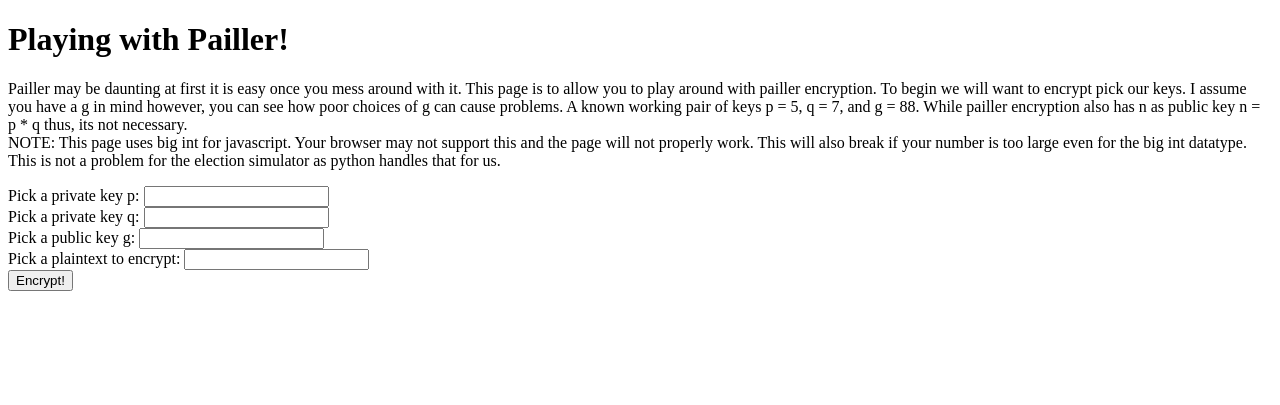
After one commit to MoonBasedKas/ElectionSimulator, a Flask app: page /examplePailler in a window 1280 px wide. The commit adds this page. Shown: the top 405 px of the page. Run offline with Flask 3, Linux system fonts and the light colour scheme; parts of the project's set-up code (start-up, migrations or seed data) failed here and were passed over.

Commit message:
Made live demo of pailler page

```diff
--- a/models/paillierObj.py
+++ b/models/paillierObj.py
@@ -74,7 +74,6 @@ class paillerObj:
     def L(self, mu):
         x = mu - 1
         x //= self.n
-
         return x
 
     """
--- /dev/null
+++ b/static/pailler.js
@@ -0,0 +1,116 @@
+let ct = BigInt(0)
+let g = BigInt(0)
+let p = BigInt(0)
+let q = BigInt(0)
+let n = BigInt(0)
+let lambda = BigInt(0)
+let mu = BigInt(0)
+
+function gcd(a, b) {
+    if (b == 0) {
+        return BigInt(a);
+    }
+    return gcd(b, BigInt(a) % BigInt(b));
+}
+
+function lcm(x, y) {
+    return BigInt(x * y) / gcd(x, y)
+}
+
+function loudEncrypt() {
+    // Set up program.
+    let explaition = document.getElementById("firstValue")
+    let pt = BigInt(document.getElementById("pt").value)
+    g = BigInt(document.getElementById("g").value)
+    p = document.getElementById("p").value
+    q = document.getElementById("q").value
+    n = p * q
+
+    let r = Math.random() * n
+    r = BigInt(Math.ceil(r))
+    while (gcd(n, r) != 1) {
+        r = Math.random() * n
+        r = BigInt(Math.ceil(r)) // we do not want zero anyways.
+    }
+    r = BigInt(r)
+    explaition.innerHTML += "First let's pick a random r. We want this r to exist within 0 < r < n and have the following property: gcd(r, n) = 1 <br>"
+    explaition.innerHTML += "Let's use the r " + r + "<br>"
+    explaition.innerHTML += "Next we will want to compute the following <br> g^pt * r^n."
+    let cipherText = BigInt(((BigInt(g ** pt)) * BigInt((r ** BigInt(n)))))
+    explaition.innerHTML += "Giving us the resulting cipher text: " + cipherText + "<br>"
+    explaition.innerHTML += "The last step of this process is taking solving ct = ct mod n^2 <br>"
+    cipherText = cipherText % BigInt(n ** 2)
+    ct = cipherText
+    explaition.innerHTML += "Resulting in our final answer of " + cipherText
+    // Remove visibility
+    document.getElementById("descP").style.visibility = "hidden"
+
+    document.getElementById("dec").style.visibility = "visible"
+    document.getElementById("AddingEnc").style.visibility = "visible"
+    document.getElementById("result").innerHTML = "New Cipher text: " + ct + "<br>"
+}
+
+function modInverse(x, y) {
+    x = BigInt(x)
+    y = BigInt(y)
+    for (let i = 0; i < y; i++) {
+        i = BigInt(i)
+        if (((x % y) * (i % y)) % y == BigInt(1)) {
+            return i
+        }
+    }
+    return -1
+}
+
+function decrypt() {
+    write = document.getElementById("resultDec")
+    write.innerHTML += "First we will want to computer the least common multiple of (p - 1, q - 1)<br>"
+    lambda = BigInt(lcm(p - 1, q - 1))
+    write.innerHTML += "lcm = " + lambda + "<br>"
+    let pt = L(BigInt(g ** lambda))
+    write.innerHTML += "Next we want to compute g^lcm = x<br>"
+    write.innerHTML += "x = " + BigInt(g ** lambda)
+    write.innerHTML += "<br>Afterwards, we want to compute (x - 1)/n = " + pt + "<br>"
+    write.innerHTML += "Ensure our value exists within our modulo group n^2.<br>"
+    pt = pt % BigInt(n ** 2)
+    mu = modInverse(pt, n)
+    write.innerHTML += "Next we will want to compute the modulo inverse of this value. This is our mu = " + mu + "<br>"
+    pt = BigInt(BigInt(ct) ** BigInt(lambda)) % BigInt(n ** 2)
+    write.innerHTML += "Now with that mu we can begin deciphering. First we will solve ct^lcm mod n^2 = " + pt + " = y<br>"
+    pt = BigInt(L(pt)) * mu
+    pt = BigInt(pt) % BigInt(n)
+    write.innerHTML += "Now we will want to compute (((y - 1)/n) * mu) mod n = " + pt + "<br>"
+    write.innerHTML += "Successfully giving us our plain text result of " + pt
+    console.log(pt)
+
+    document.getElementById("AddingEnc").style.visibility = "hidden"
+}
+
+function L(mu) {
+    x = mu - BigInt(1)
+    x /= BigInt(n)
+    return BigInt(x)
+}
+
+function Encrypt(pt) {
+    let r = Math.random() * n
+    r = Math.ceil(r)
+    while (gcd(n, r) != 1) {
+        r = Math.random() * n
+        r = BigInt(Math.ceil(r)) // we do not want zero anyways.
+    }
+    r = BigInt(r)
+    let cipherText = BigInt(((BigInt(g ** BigInt(pt))) * BigInt((r ** BigInt(n)))))
+    cipherText = BigInt(cipherText) % BigInt(n ** 2)
+    return cipherText
+}
+
+function homomorphicAddition() {
+    pt = document.getElementById("ptPrime").value
+
+    cipherText = Encrypt(pt)
+    document.getElementById("result").innerHTML += "E(pt) = " + cipherText + "<br>"
+    document.getElementById("result").innerHTML += "Operation: " + ct + " * " + cipherText + " = "
+    ct = (ct * cipherText)
+    document.getElementById("result").innerHTML += ct + "<br>"
+}
--- /dev/null
+++ b/static/styles.css
@@ -0,0 +1,3 @@
+body {
+    color: black;
+}
--- /dev/null
+++ b/templates/UsingPaillier.html
@@ -0,0 +1,59 @@
+<!doctype html>
+
+<head>
+    <title>Using Pailler</title>
+    <script src="static/pailler.js"></script>
+    <link rel="stylesheet" href="static/styles.css">
+</head>
+
+<body>
+    <h1>Playing with Pailler!</h1>
+    <div id="descP" name="descP">
+        <p>
+            Pailler may be daunting at first it is easy once you mess around with it. This page is to allow you to play
+            around with pailler encryption. To begin we will want to encrypt pick our keys. I assume you have a g
+            in mind however, you can see how poor choices of g can cause problems. A known working pair of keys
+            p = 5, q = 7, and g = 88. While pailler encryption also has n as public key n = p * q thus, its not
+            necessary.<br>
+
+            NOTE: This page uses big int for javascript. Your browser may not support this and the page will not
+            properly work. This will also break if your number is too large even for the big int datatype.
+            This is not a problem for the election simulator as python handles that for us.
+        </p>
+
+        Pick a private key p:
+        <input type="textbox" id="p" name="p"><br>
+        Pick a private key q:
+        <input type="textbox" id="q" name="q"><br>
+        Pick a public key g:
+        <input type="textbox" id="g" name="g"><br>
+        Pick a plaintext to encrypt:
+        <input type="textbox" id="pt" name="pt"><br>
+        <input type="button" onclick="loudEncrypt()" value="Encrypt!">
+    </div>
+    <p id="firstValue" name="firstValue">
+
+    </p>
+
+    <div id="AddingEnc" style="visibility: hidden;">
+        Now with your new plaintext value we can modify it and apply homomoprishm. An interesting property you may
+        notice is that we are limited by our n value. However, since its recommended to have very large choices of p and
+        q
+        for many pratical applications this won't be an issue.<br>
+        Pick a plaintext to encrypt:
+        <input type="textbox" id="ptPrime" name="ptPrime"> <br>
+        <input type="button" onclick=" homomorphicAddition()" value="Add!">
+        <div id="result" name="result">
+
+        </div>
+    </div>
+
+    <div id="dec" style="visibility: hidden;">
+        To confirm that it's successful we can also decrypt it.
+        <input type="button" onclick="decrypt()" value="Decrypt!">
+        <div id="resultDec" name="resultDec">
+        </div>
+    </div>
+
+
+</body>
--- a/templates/home.html
+++ b/templates/home.html
@@ -37,5 +37,8 @@
 
 
     </form>
+    <div>
+        <a href="/examplePailler">I don't care about elections but show me your magic</a>
+    </div>
 
 </body>
--- a/website.py
+++ b/website.py
@@ -64,6 +64,10 @@ def start():
 @app.route('/homomorphism')
 def homo():
     return render_template('viewEnc.html')
+
+@app.route('/examplePailler')
+def pa():
+    return render_template('UsingPaillier.html')
 
 @app.route('/voting')
 def vote(vote = None, sum = None):
```
Also changed, not shown: static/votePannel.css (deleted).
